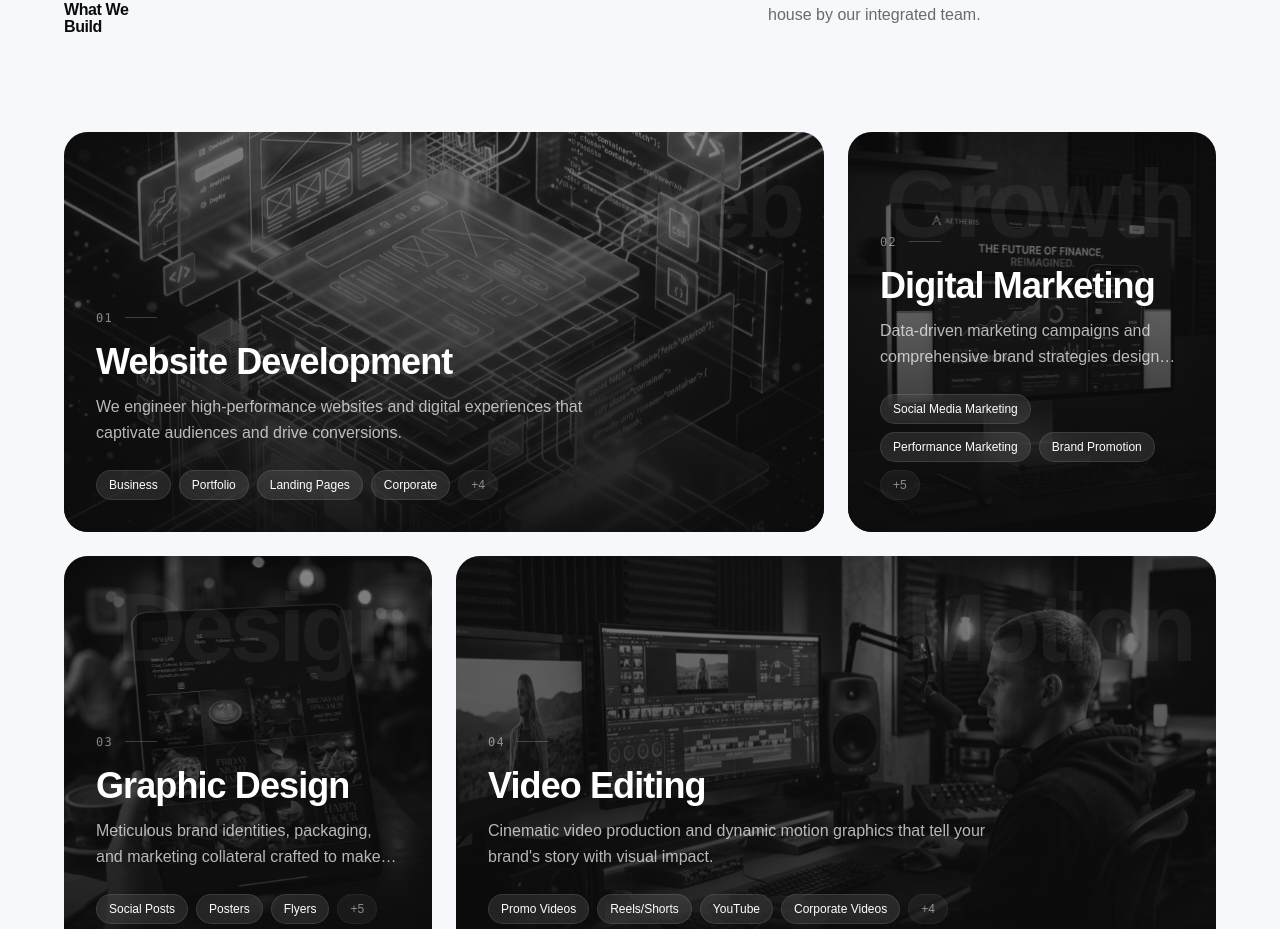
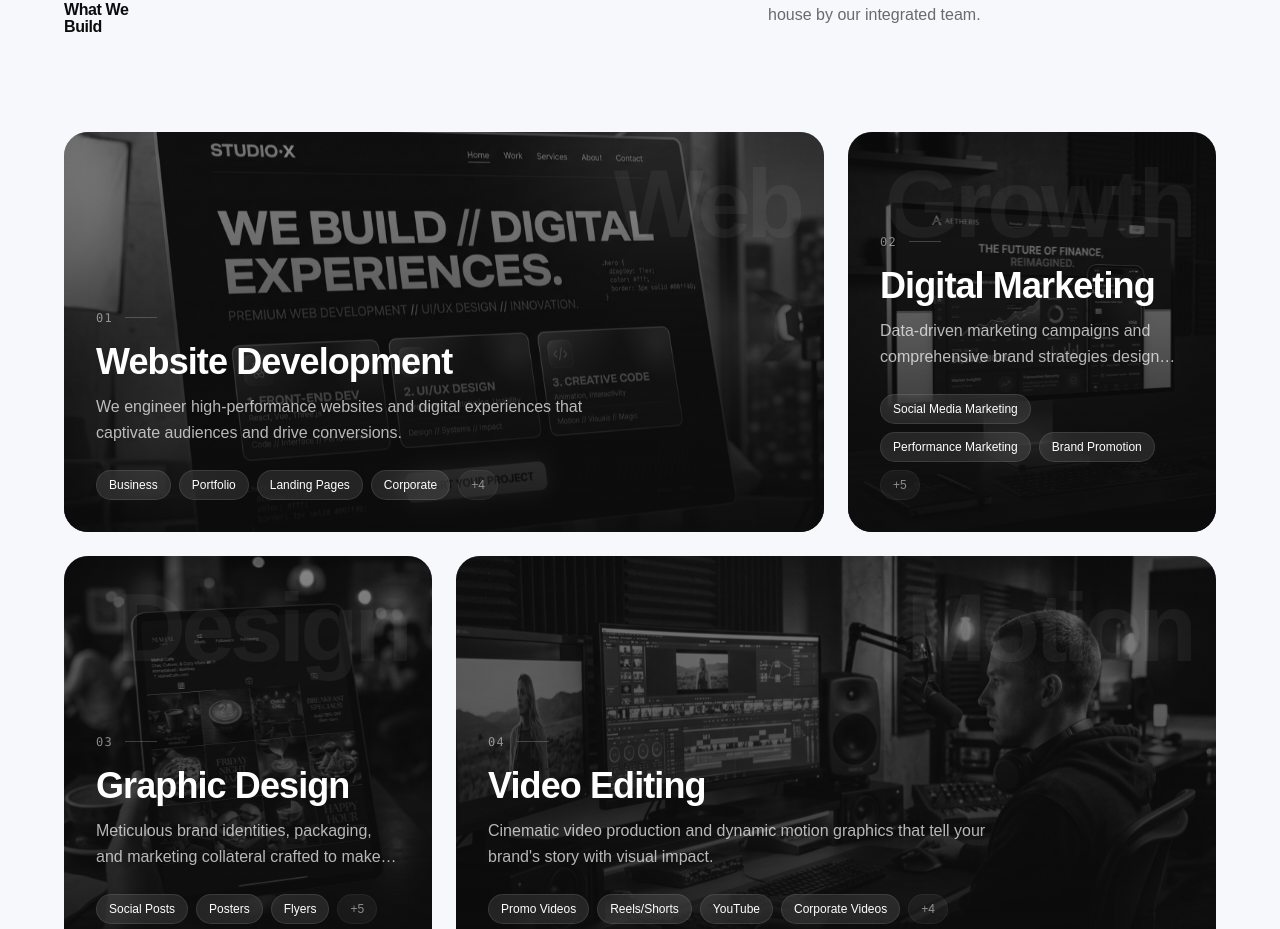
Before and after one commit to saurabhhumane125/visioncraft, a Next.js app: page / in a window 1280 px wide. Shown: the part 1143-2072 px from the top of the page. Built offline with nearby package versions, Linux system fonts and the light colour scheme; a web font is replaced by a local one.

Commit message:
style: update web dev service image to a more accurate UI/UX design mockup

```diff
--- a/components/sections/Services.tsx
+++ b/components/sections/Services.tsx
@@ -9,7 +9,7 @@ const SERVICE_VISUALS: Record<string, { bgClass: string; label: string; textClas
     bgClass: "bg-electric",
     label: "Web",
     textClass: "text-white",
-    img: "/images/modern_web_dev.png",
+    img: "/images/web_dev_service.png",
   },
   "digital-marketing": {
     bgClass: "bg-lime",
```
Also changed, not shown: public/images/web_dev_service.png (added).
